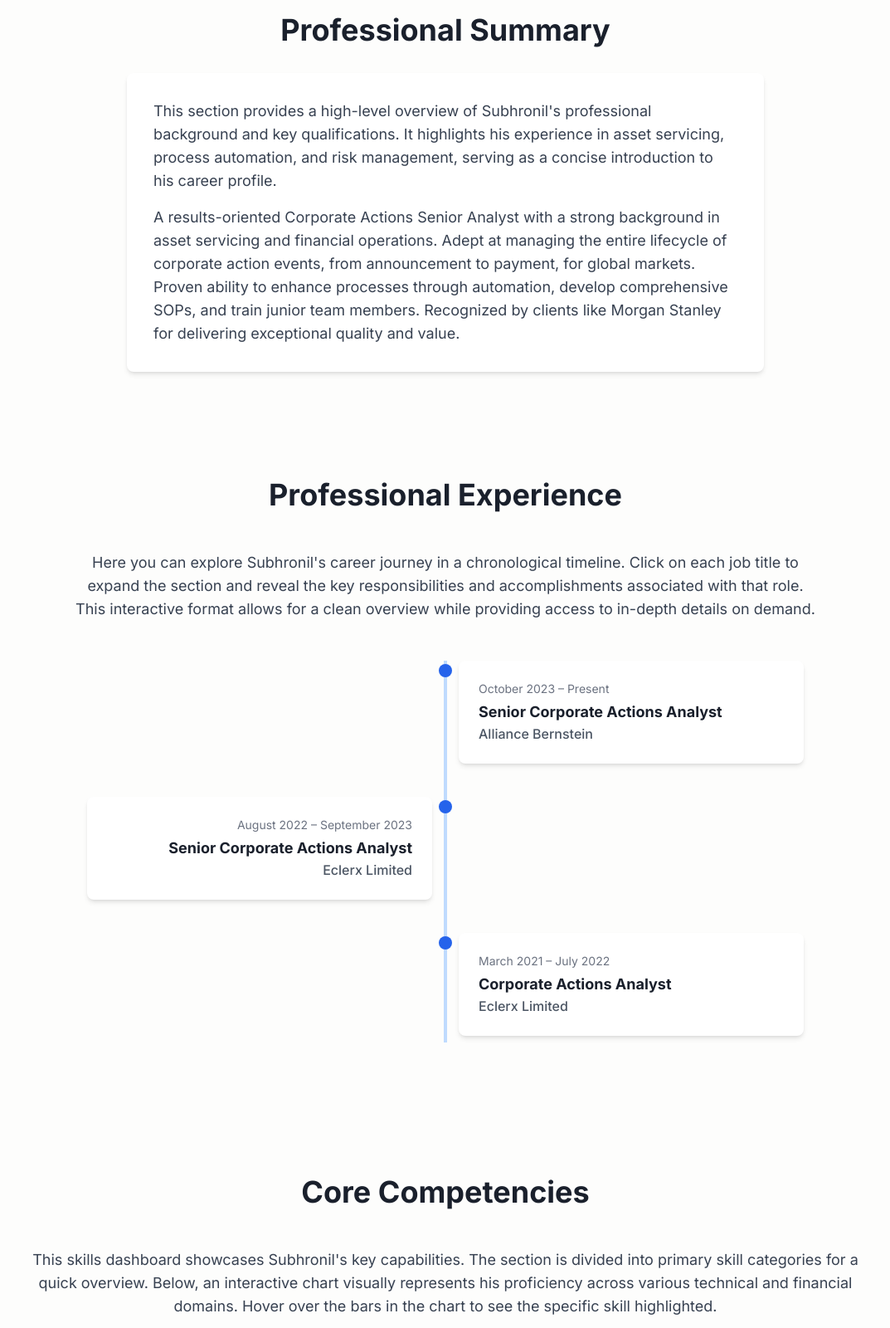
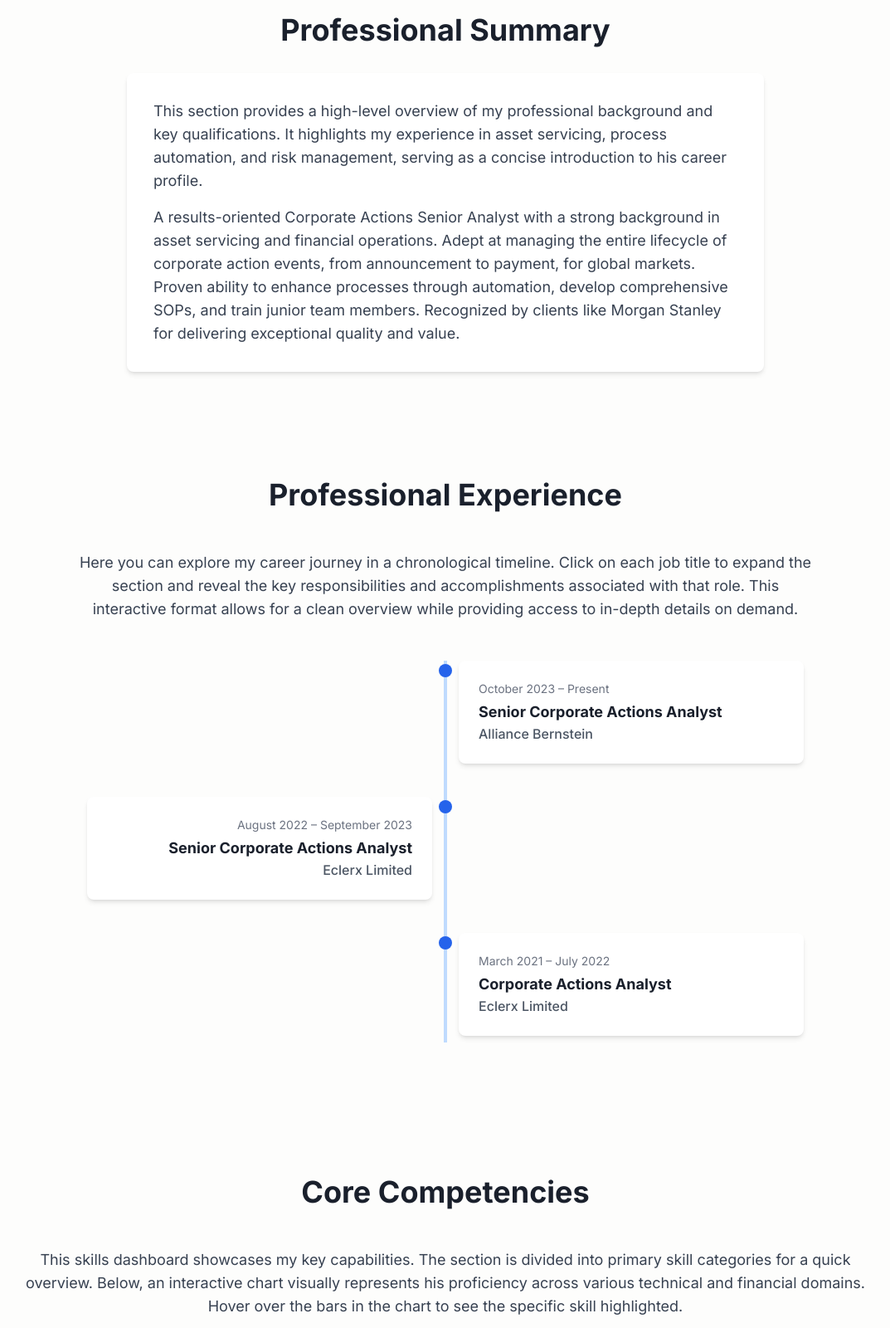
Before and after one commit to Ssubhr/SS-Interactive-Resume, a plain HTML site: page index.html in a window 1280 px wide. Shown: the part 580-2180 px from the top of the page at 83% size, without its empty margins (103-1176 px from the left). Drawn offline with nearby package versions, Linux system fonts and the light colour scheme.

Commit message:
Update index.html

```diff
--- a/index.html
+++ b/index.html
@@ -103,7 +103,7 @@
             <h2 class="text-3xl sm:text-4xl font-bold text-center mb-8">Professional Summary</h2>
             <div class="max-w-3xl mx-auto bg-white p-6 sm:p-8 rounded-lg shadow-md">
                 <p class="text-base sm:text-lg text-gray-700 leading-relaxed">
-                    This section provides a high-level overview of Subhronil's professional background and key qualifications. It highlights his experience in asset servicing, process automation, and risk management, serving as a concise introduction to his career profile.
+                    This section provides a high-level overview of my professional background and key qualifications. It highlights my experience in asset servicing, process automation, and risk management, serving as a concise introduction to his career profile.
                 </p>
                 <p class="mt-4 text-base sm:text-lg text-gray-700 leading-relaxed">
                     A results-oriented Corporate Actions Senior Analyst with a strong background in asset servicing and financial operations. Adept at managing the entire lifecycle of corporate action events, from announcement to payment, for global markets. Proven ability to enhance processes through automation, develop comprehensive SOPs, and train junior team members. Recognized by clients like Morgan Stanley for delivering exceptional quality and value.
@@ -115,7 +115,7 @@
             <h2 class="text-3xl sm:text-4xl font-bold text-center mb-12">Professional Experience</h2>
             <div class="max-w-4xl mx-auto">
                 <p class="text-base sm:text-lg text-center text-gray-700 leading-relaxed mb-12">
-                    Here you can explore Subhronil's career journey in a chronological timeline. Click on each job title to expand the section and reveal the key responsibilities and accomplishments associated with that role. This interactive format allows for a clean overview while providing access to in-depth details on demand.
+                    Here you can explore my career journey in a chronological timeline. Click on each job title to expand the section and reveal the key responsibilities and accomplishments associated with that role. This interactive format allows for a clean overview while providing access to in-depth details on demand.
                 </p>
                 <div id="timeline-container" class="relative">
                     <!-- The timeline line and items are now generated by JavaScript -->
@@ -127,7 +127,7 @@
             <h2 class="text-3xl sm:text-4xl font-bold text-center mb-12">Core Competencies</h2>
             <div class="max-w-5xl mx-auto">
                  <p class="text-base sm:text-lg text-center text-gray-700 leading-relaxed mb-12">
-                    This skills dashboard showcases Subhronil's key capabilities. The section is divided into primary skill categories for a quick overview. Below, an interactive chart visually represents his proficiency across various technical and financial domains. Hover over the bars in the chart to see the specific skill highlighted.
+                    This skills dashboard showcases my key capabilities. The section is divided into primary skill categories for a quick overview. Below, an interactive chart visually represents his proficiency across various technical and financial domains. Hover over the bars in the chart to see the specific skill highlighted.
                 </p>
                 <div class="grid grid-cols-1 md:grid-cols-2 lg:grid-cols-4 gap-6 mb-12 text-center">
                     <div class="bg-white p-6 rounded-lg shadow-md">
@@ -159,7 +159,7 @@
             <h2 class="text-3xl sm:text-4xl font-bold text-center mb-12">Education & Credentials</h2>
             <div class="max-w-3xl mx-auto">
                  <p class="text-base sm:text-lg text-center text-gray-700 leading-relaxed mb-12">
-                    This section outlines Subhronil's academic background, which forms the foundation of his financial expertise. It includes his university degree and secondary school qualifications.
+                    This section outlines my academic background, which forms the foundation of his financial expertise. It includes my university degree and secondary school qualifications.
                 </p>
                 <div class="space-y-6">
                     <div class="bg-white p-6 rounded-lg shadow-md">
```
